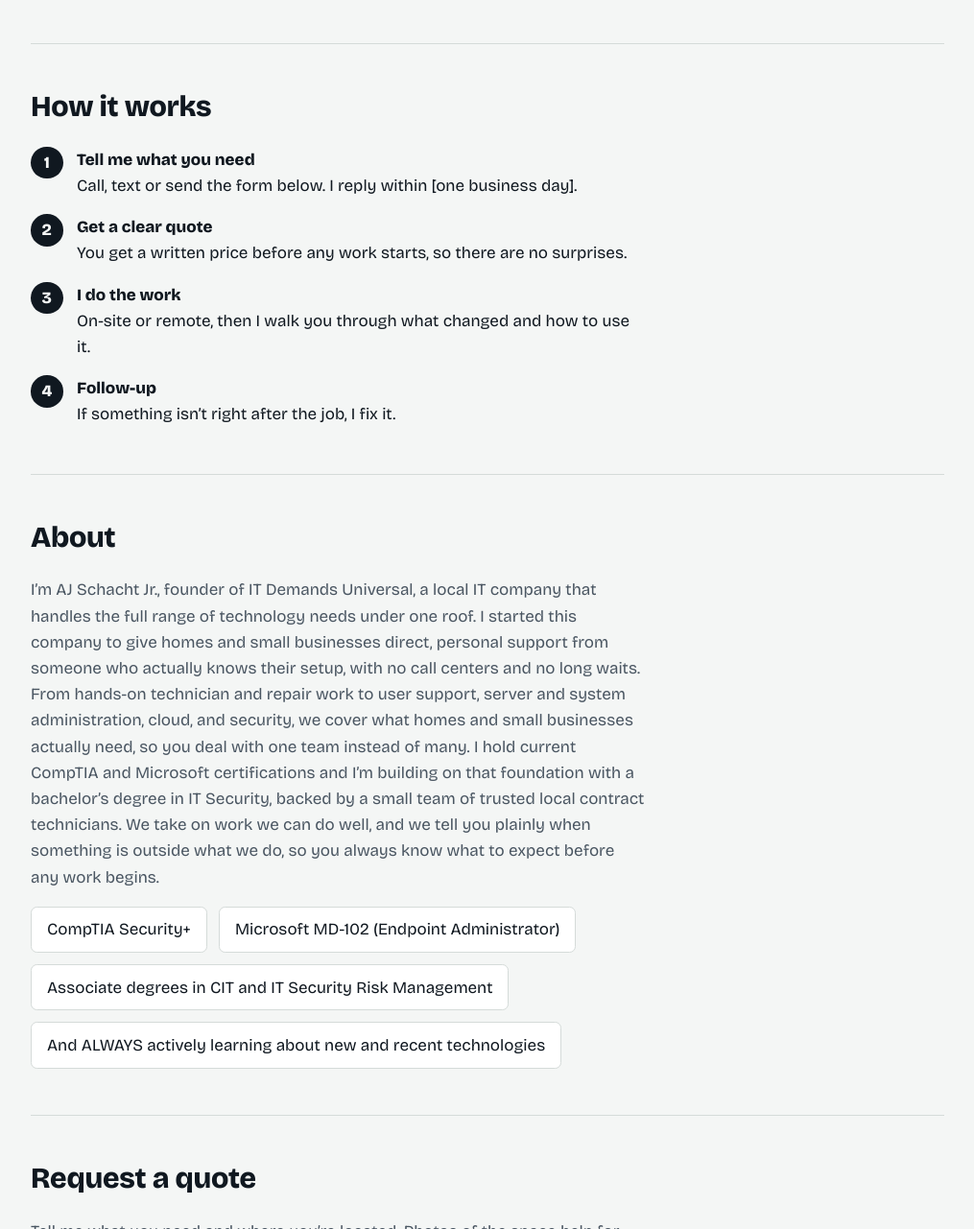
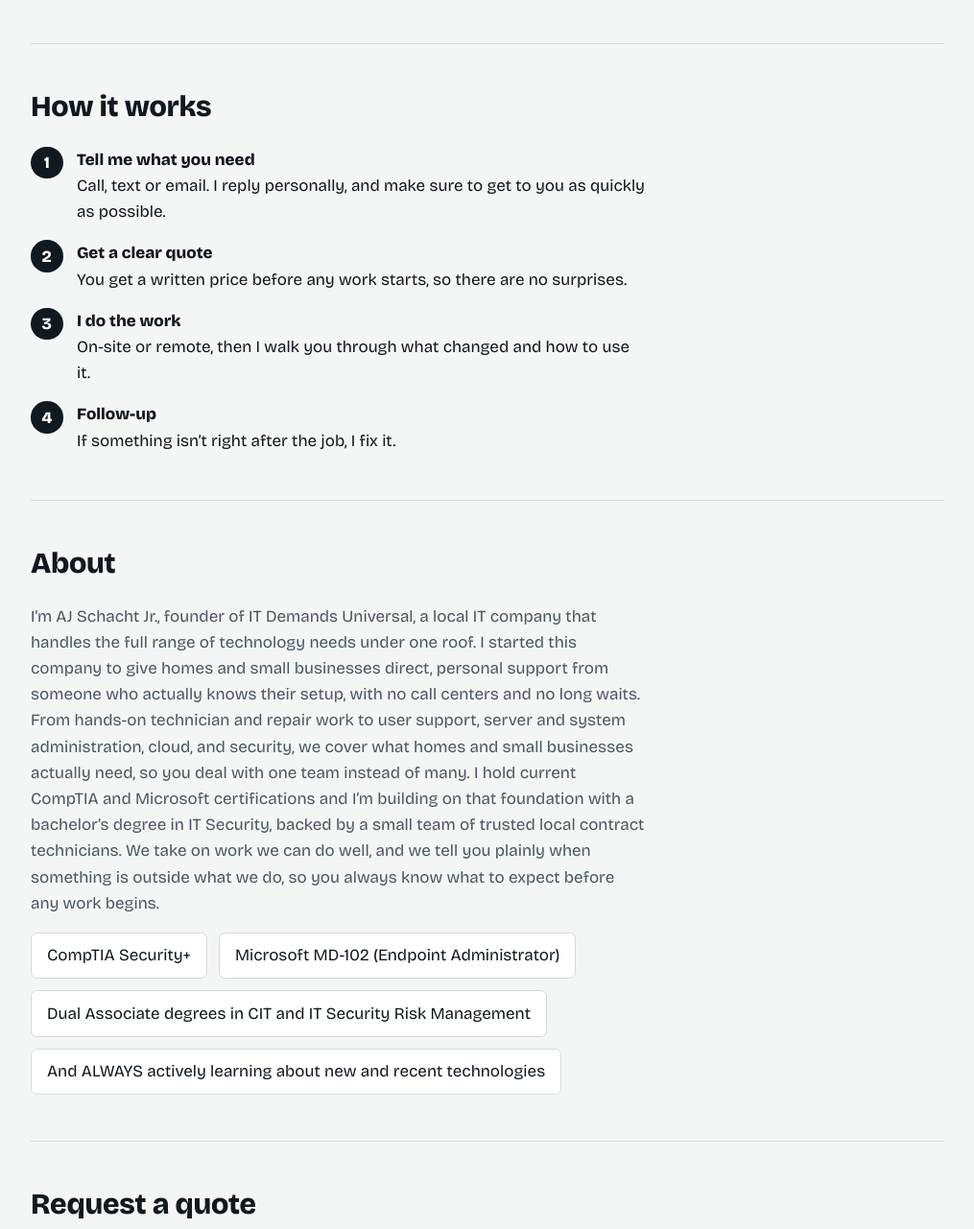
Before and after one commit to IT-Demands-Universal/it-demands-universal.github.io, a plain HTML site: page index.html in a window 1280 px wide. Shown: the part 1184-2465 px from the top of the page at 96% size, without its empty margins (132-1147 px from the left). Drawn offline with nearby package versions, Linux system fonts and the light colour scheme.

Commit message:
Update index.html

```diff
--- a/index.html
+++ b/index.html
@@ -56,7 +56,7 @@
     <section id="process">
       <h2>How it works</h2>
       <ol class="steps">
-        <li><strong>Tell me what you need</strong>Call, text or send the form below. I reply within [one business day].</li>
+        <li><strong>Tell me what you need</strong>Call, text or email. I reply personally, and make sure to get to you as quickly as possible.</li>
         <li><strong>Get a clear quote</strong>You get a written price before any work starts, so there are no surprises.</li>
         <li><strong>I do the work</strong>On-site or remote, then I walk you through what changed and how to use it.</li>
         <li><strong>Follow-up</strong>If something isn’t right after the job, I fix it.</li>
@@ -73,7 +73,7 @@
       <ul class="creds">
         <li>CompTIA Security+</li>
         <li>Microsoft MD-102 (Endpoint Administrator)</li>
-        <li>Associate degrees in CIT and IT Security Risk Management</li>
+        <li>Dual Associate degrees in CIT and IT Security Risk Management</li>
         <li>And ALWAYS actively learning about new and recent technologies</li>
       </ul>
     </section>
```
